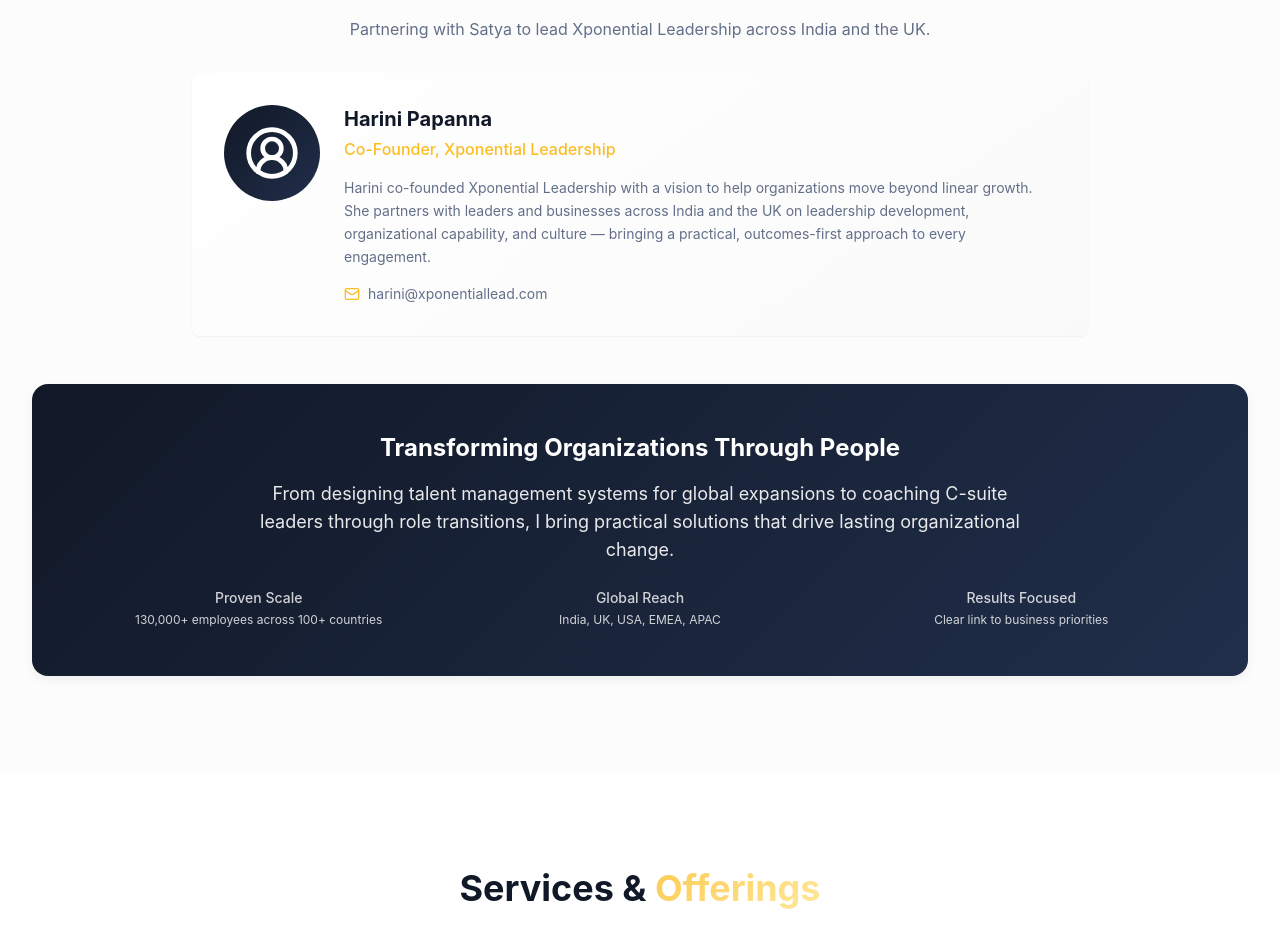
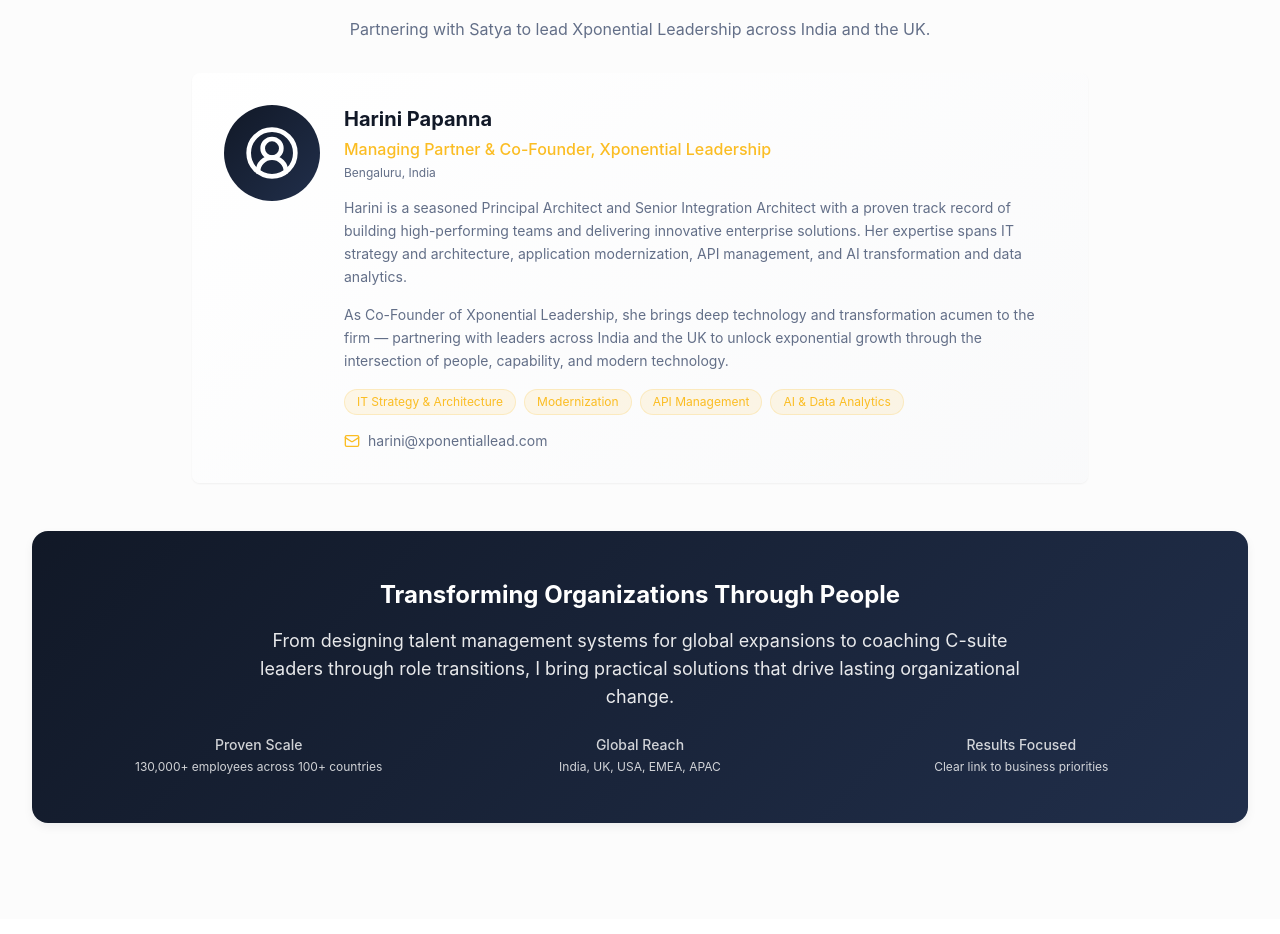
Before and after one commit to RaagTosh2007/xponentialleadership, a React (Vite) app: page / in a window 1280 px wide. Shown: the part 1761-2695 px from the top of the page. Built offline with nearby package versions, Linux system fonts and the light colour scheme.

Commit message:
Changes
Co-authored-by: RaagTosh2007 <223451305+RaagTosh2007@users.noreply.github.com>

```diff
--- a/src/components/About.tsx
+++ b/src/components/About.tsx
@@ -136,13 +136,27 @@ const About = () => {
                 </div>
                 <div className="flex-1 text-center md:text-left">
                   <h4 className="text-xl font-bold mb-1">Harini Papanna</h4>
-                  <p className="text-accent font-medium mb-4">Co-Founder, Xponential Leadership</p>
+                  <p className="text-accent font-medium mb-1">Managing Partner & Co-Founder, Xponential Leadership</p>
+                  <p className="text-muted-foreground text-xs mb-4">Bengaluru, India</p>
                   <p className="text-muted-foreground text-sm leading-relaxed mb-4">
-                    Harini co-founded Xponential Leadership with a vision to help organizations move
-                    beyond linear growth. She partners with leaders and businesses across India and the
-                    UK on leadership development, organizational capability, and culture — bringing a
-                    practical, outcomes-first approach to every engagement.
+                    Harini is a seasoned Principal Architect and Senior Integration Architect with a
+                    proven track record of building high-performing teams and delivering innovative
+                    enterprise solutions. Her expertise spans IT strategy and architecture, application
+                    modernization, API management, and AI transformation and data analytics.
                   </p>
+                  <p className="text-muted-foreground text-sm leading-relaxed mb-4">
+                    As Co-Founder of Xponential Leadership, she brings deep technology and
+                    transformation acumen to the firm — partnering with leaders across India and the UK
+                    to unlock exponential growth through the intersection of people, capability, and
+                    modern technology.
+                  </p>
+                  <div className="flex flex-wrap justify-center md:justify-start gap-2 mb-4">
+                    {["IT Strategy & Architecture", "Modernization", "API Management", "AI & Data Analytics"].map((tag) => (
+                      <span key={tag} className="text-xs px-3 py-1 rounded-full bg-accent/10 text-accent border border-accent/20">
+                        {tag}
+                      </span>
+                    ))}
+                  </div>
                   <div className="flex items-center justify-center md:justify-start text-sm">
                     <Mail className="h-4 w-4 text-accent mr-2" />
                     <a href="mailto:harini@xponentiallead.com" className="text-muted-foreground hover:text-accent transition-colors">
```
